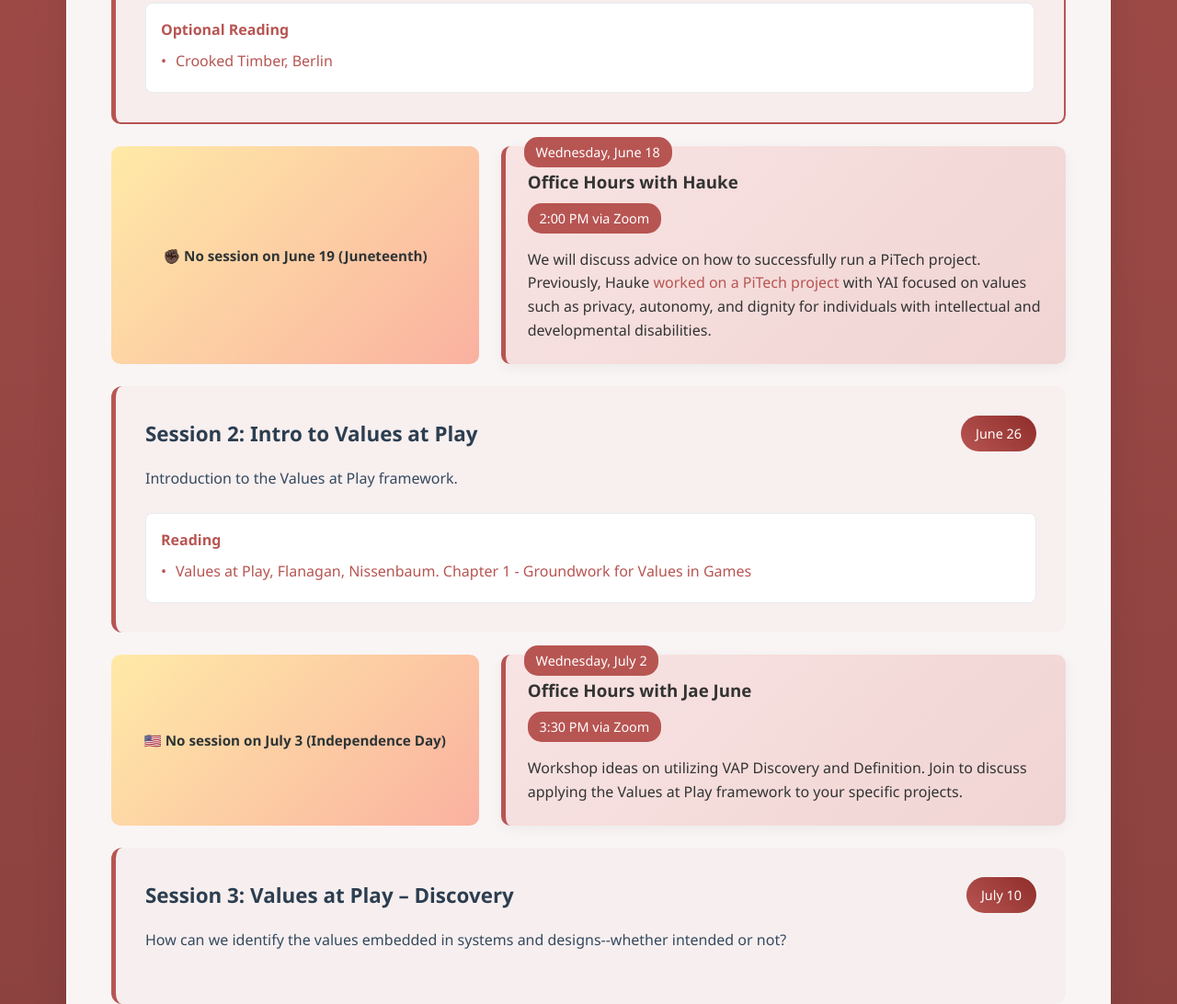
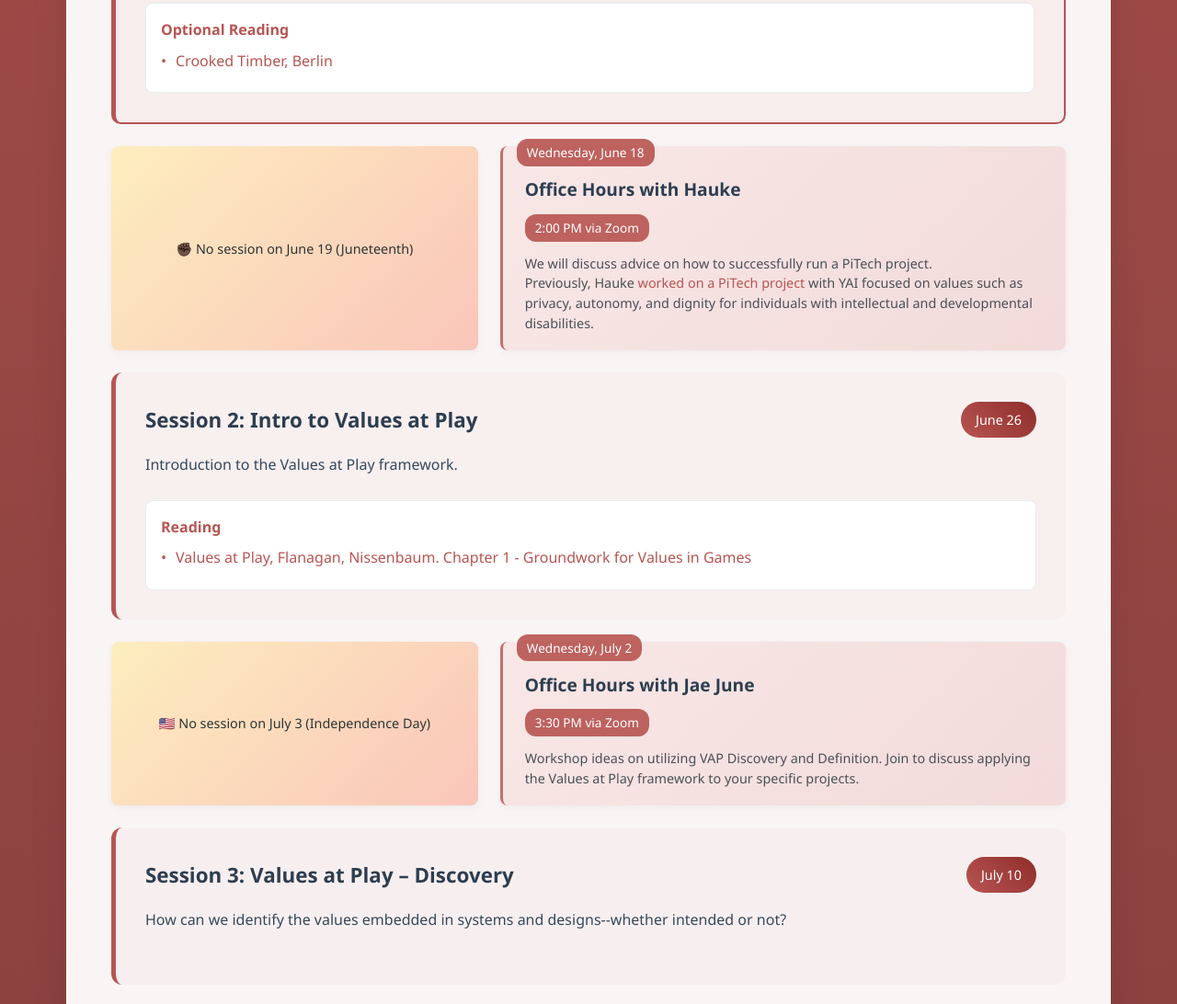
Before and after one commit to PiTechEthics/pitechethics.github.io, a plain HTML site: page index.html in a window 1280 px wide. Shown: the part 1801-2893 px from the top of the page at 92% size. Drawn offline with Linux system fonts and the light colour scheme.

Commit message:
more subtle breaks

```diff
--- a/index.html
+++ b/index.html
@@ -533,83 +533,83 @@
             align-items: stretch;
         }
 
-        /* Make break notice smaller and more compact */
+        /* Make break notice smaller and more subtle */
         .week-container .break-notice {
             flex: 0.8;
-            min-width: 200px;
+            min-width: 180px;
             margin: 0;
-            padding: 0.8rem;
-            font-size: 0.95rem;
+            padding: 0.7rem;
+            font-size: 0.9rem;
             display: flex;
             align-items: center;
             justify-content: center;
+            background: linear-gradient(135deg, rgba(255, 234, 167, 0.7), rgba(250, 177, 160, 0.7));
+            border-radius: 8px;
+            box-shadow: 0 2px 8px rgba(0, 0, 0, 0.05);
+            font-weight: 500;
         }
 
-        /* Update office hours to use red theme */
+        /* Update office hours to be more subtle */
         .office-hours {
             flex: 1.2;
-            background: linear-gradient(135deg, #f8e4e3, #f0d4d3);
-            border-left: 5px solid rgb(183,85,82);
-            padding: 1.5rem;
-            border-radius: 10px;
+            background: linear-gradient(135deg, rgba(248, 228, 227, 0.8), rgba(240, 212, 211, 0.8));
+            border-left: 3px solid rgba(183, 85, 82, 0.8);
+            padding: 1.2rem 1.5rem;
+            border-radius: 8px;
             min-width: 280px;
             position: relative;
-            box-shadow: 0 4px 15px rgba(0, 0, 0, 0.05);
-            transition: all 0.3s ease;
+            box-shadow: 0 2px 8px rgba(0, 0, 0, 0.05);
+            transition: all 0.25s ease;
         }
 
         .office-hours:hover {
-            transform: translateY(-5px);
-            box-shadow: 0 8px 25px rgba(0, 0, 0, 0.1);
+            transform: translateY(-3px);
+            box-shadow: 0 5px 15px rgba(0, 0, 0, 0.08);
         }
 
         .office-day {
-            background: rgb(183,85,82);
+            background: rgba(183, 85, 82, 0.9);
             color: white;
-            padding: 0.3rem 0.8rem;
-            border-radius: 15px;
-            font-size: 0.9rem;
+            padding: 0.25rem 0.7rem;
+            border-radius: 12px;
+            font-size: 0.85rem;
             font-weight: 500;
             position: absolute;
-            top: -10px;
-            left: 20px;
+            top: -8px;
+            left: 15px;
+        }
+
+        .office-hours h3 {
+            margin-top: 0.8rem;
+            margin-bottom: 0.3rem;
+            color: #2c3e50;
+            font-size: 1.2rem;
         }
 
         .office-time {
             display: inline-block;
-            background: rgb(183,85,82);
+            background: rgba(183, 85, 82, 0.9);
             color: white;
-            padding: 0.3rem 0.8rem;
-            border-radius: 15px;
-            font-size: 0.9rem;
+            padding: 0.25rem 0.7rem;
+            border-radius: 12px;
+            font-size: 0.85rem;
             font-weight: 500;
-            margin: 0.5rem 0 1rem;
+            margin: 0.4rem 0 0.8rem;
             cursor: pointer;
-            transition: all 0.3s ease;
+            transition: all 0.25s ease;
             text-decoration: none;
         }
 
         .office-time:hover {
             background: rgb(143, 45, 42);
             transform: translateY(-2px);
-            box-shadow: 0 4px 8px rgba(0, 0, 0, 0.1);
+            box-shadow: 0 3px 6px rgba(0, 0, 0, 0.1);
         }
 
-        .office-link {
-            display: inline-block;
-            background: rgb(183,85,82);
-            color: white;
-            padding: 0.4rem 0.8rem;
-            border-radius: 5px;
-            text-decoration: none;
-            font-weight: 500;
-            transition: all 0.3s ease;
+        .office-description {
+            color: #495057;
             font-size: 0.9rem;
-        }
-
-        .office-link:hover {
-            background: rgb(143, 45, 42);
-            transform: translateY(-2px);
+            line-height: 1.5;
         }
     </style>
 </head>
```
